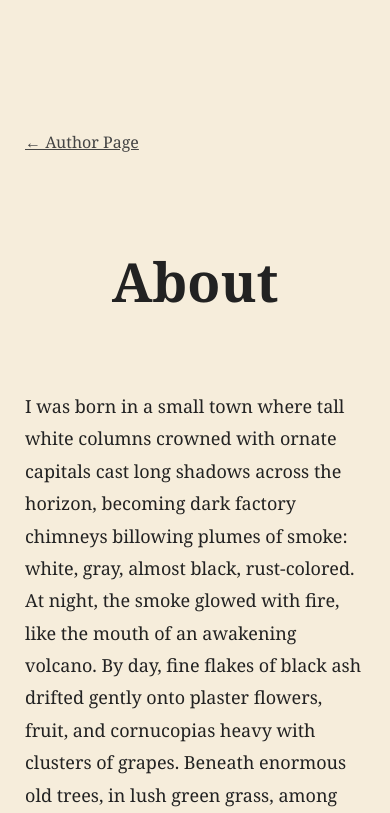
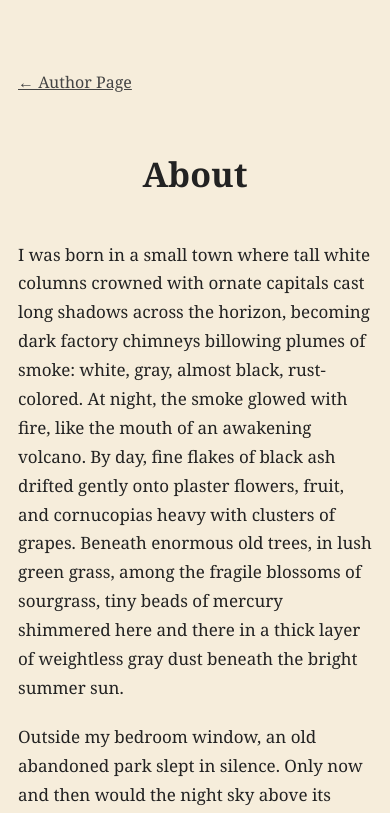
Before and after one commit to tokishmedeau/tokishmedeau.github.io, a plain HTML site: page about.html in a window 390 px wide. Shown: the part 31-844 px from the top of the page. Drawn offline with Linux system fonts and the light colour scheme.

Commit message:
Update about.html

```diff
--- a/about.html
+++ b/about.html
@@ -104,6 +104,45 @@ footer{
 
 }
 
+/* ---------- MOBILE ---------- */
+
+@media (max-width: 700px) {
+
+    main {
+        padding: 30px 18px 60px;
+    }
+
+    .banner {
+        margin-bottom: 40px;
+    }
+
+    .back {
+        margin-bottom: 25px;
+    }
+
+    h1 {
+        font-size: 34px;
+        margin-bottom: 35px;
+    }
+
+    p {
+        font-size: 17px;
+        line-height: 1.7;
+        margin-bottom: 1.2em;
+    }
+
+    .intro {
+        margin-bottom: 35px;
+    }
+
+    footer {
+        margin-top: 70px;
+        padding-top: 30px;
+        font-size: 14px;
+    }
+
+}
+
 </style>
 
 </head>
```
